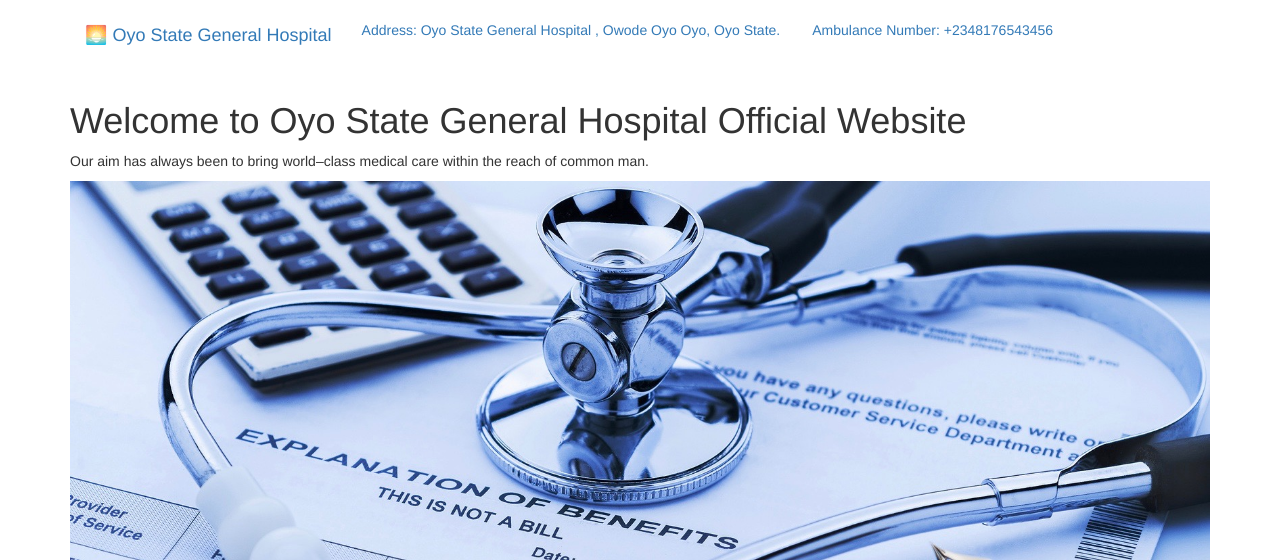
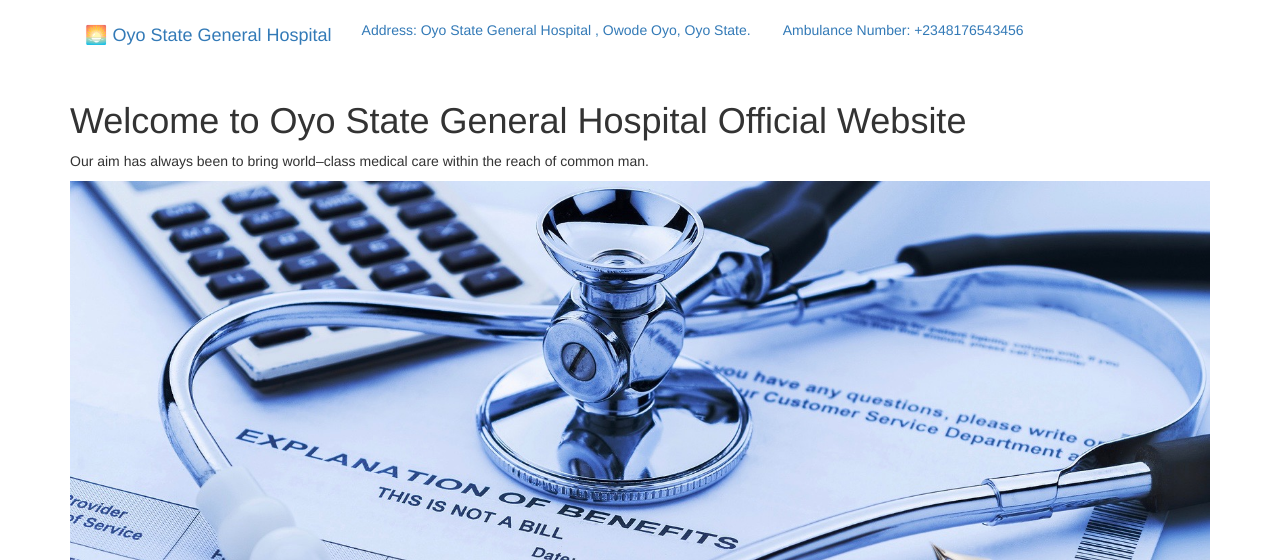
Before and after one commit to Dignity-Dev/Hospital-Management-System, a PHP site: page / in a window 1280 px wide. Shown: the top 560 px of the page. Run offline with PHP 8.4, Linux system fonts and the light colour scheme.

Commit message:
Owode Oyo Oyo

```diff
--- a/admin_home.php
+++ b/admin_home.php
@@ -19,7 +19,7 @@
 
 ?>
 <div class="container">
- 	<h1 align=center>Admin Login for Oyo State General Hospital </h1>
+ 	<h1 align=center>Admininistrator Homepage: Oyo State General Hospital </h1>
 
   <?php
     if(isset($_POST['demail'])){
--- a/header.php
+++ b/header.php
@@ -17,7 +17,7 @@
           <a class="navbar-brand">🌅 Oyo State General Hospital </a>
             <ul class="nav nav-pills">
               <li class="nav-item">
-                <a href="https://goo.gl/maps/PyT52gM87su" target="_blank"> Address: Oyo State General Hospital  , Owode Oyo Oyo, Oyo State.</a>
+                <a href="https://goo.gl/maps/PyT52gM87su" target="_blank"> Address: Oyo State General Hospital  , Owode Oyo, Oyo State.</a>
               </li>
               <li class="nav-item">
                 <a class="" href="tel:+917709473553">Ambulance Number: +2348176543456</a>
```
